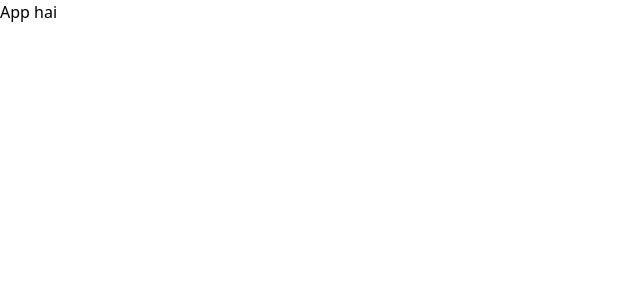
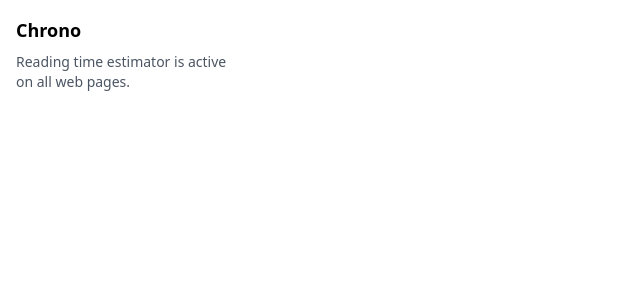
Before and after one commit to elyashium/chrono, a React (Vite) app: page / in a window 1280 px wide. Shown: the top 300 px of the page, without its empty margins (0-640 px from the left). Built offline with nearby package versions, Linux system fonts and the light colour scheme.

Commit message:
err:(popup not loading)
look into it later.

```diff
--- a/index.html
+++ b/index.html
@@ -5,10 +5,9 @@
     <link rel="icon" type="image/svg+xml" href="/vite.svg" />
     <meta name="viewport" content="width=device-width, initial-scale=1.0" />
     <title>Chrono</title>
-    <link href="/dist/styles.css" rel="stylesheet">
   </head>
   <body>
     <div id="root"></div>
-    <script type="module" src="/src/main.jsx"></script>
+    <script type="module" src="/src/popup.jsx"></script>
   </body>
 </html>
--- a/src/App.jsx
+++ b/src/App.jsx
@@ -2,6 +2,11 @@
 
 export default function App() {
   return (
-    <div>App hai </div>
+    <div className="p-4 w-64">
+      <h1 className="text-lg font-bold mb-2">Chrono</h1>
+      <p className="text-sm text-gray-600">
+        Reading time estimator is active on all web pages.
+      </p>
+    </div>
   )
 }
--- /dev/null
+++ b/src/popup.jsx
@@ -0,0 +1,11 @@
+import React from 'react'
+import { createRoot } from 'react-dom/client'
+import './index.css'
+import App from './App'
+
+const root = createRoot(document.getElementById('root'))
+root.render(
+  <React.StrictMode>
+    <App />
+  </React.StrictMode>
+)
--- a/vite.config.js
+++ b/vite.config.js
@@ -13,9 +13,16 @@
   build: {
     rollupOptions: {
       input: {
-        content: 'src/content/content.jsx',
-        popup: 'index.html'
+        popup: 'index.html',
+        content: 'src/content/content.jsx'
       }
+    }
+  },
+  server: {
+    port: 5173,
+    strictPort: true,
+    hmr: {
+      port: 5173
     }
   }
 })
```
Also changed, not shown: manifest.json.
